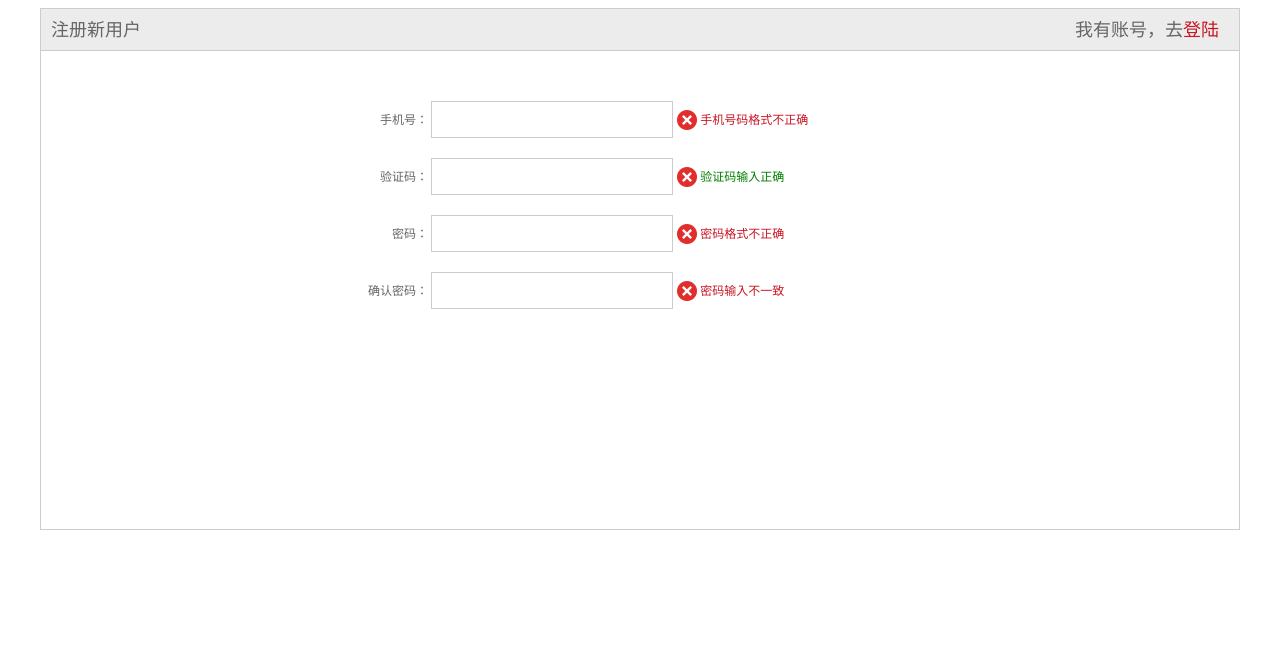
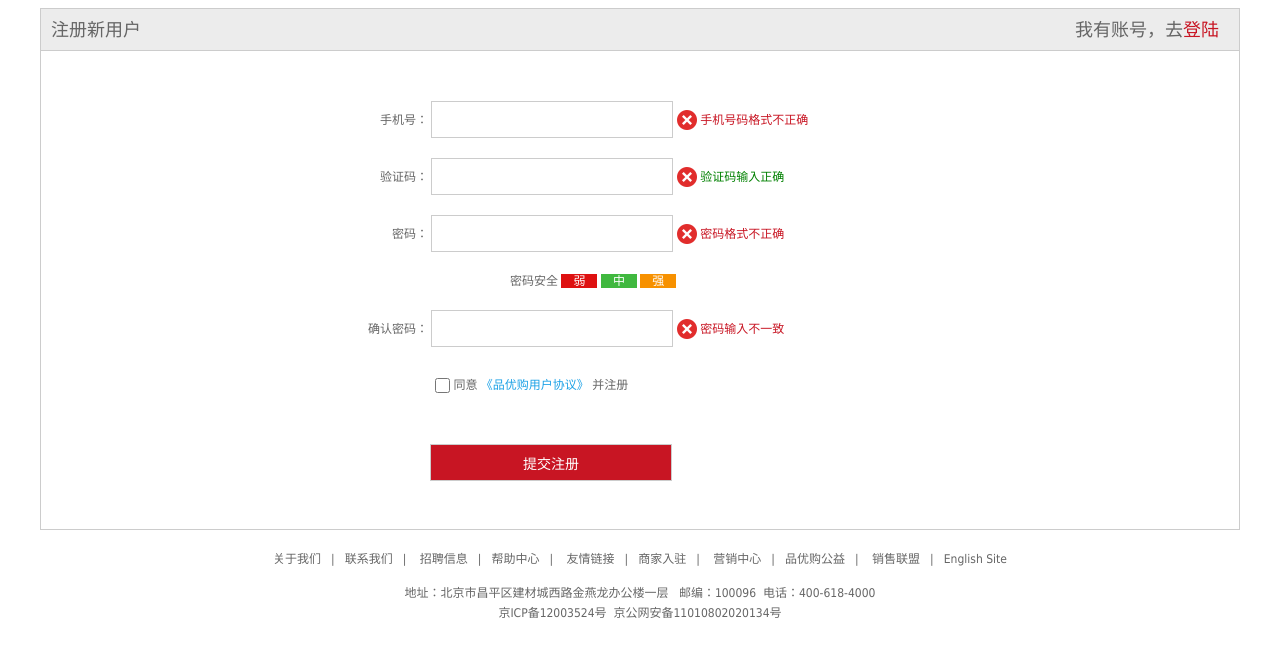
Before and after one commit to A-lioth/Front-end_Program, a plain HTML site: page pink-H5C3/品优购/shoping/register.html in a window 1280 px wide. Shown: the part 96-752 px from the top of the page. Drawn offline with Linux system fonts and the light colour scheme.

Commit message:
✨ feat: 新增注册页同意协议和提交注册模块及样式，优化用户体验。

```diff
--- a/pink-H5C3/品优购/shoping/css/register.css
+++ b/pink-H5C3/品优购/shoping/css/register.css
@@ -48,6 +48,9 @@ header {
     height: 37px;
     border: 1px solid #ccc;
 }
+.reg-form li:nth-child(6) input {
+    width: 15px;
+}
 .error {
     color: #c81523;
 }
@@ -66,3 +69,49 @@ header {
 .success-icon {
     background-image: url(../images/success.png) no-repeat;
 }
+.safe {
+    padding-left: 170px;
+}
+.safe em {
+    padding: 0 12px;
+    color: #fff;
+}
+.safe .weak {
+    background-color: #de1111;
+}
+.safe .mid {
+    background-color: #40b83f;
+}
+.safe .strong {
+    background-color: #f79100;
+}
+.agreement {
+    padding-left: 95px;
+}
+.agreement input {
+    vertical-align: middle;
+}
+.agreement a {
+    color: #1ba1e6;
+}
+.btn {
+    width: 200px;
+    height: 34px;
+    background-color: #c81523;
+    font-size: 14px;
+    color: #fff;
+    margin: 20px 0 0 90px;
+}
+.mod-copyright {
+    text-align: center;
+    padding-top: 20px;
+}
+.mod-copyright .links {
+    margin-bottom: 15px;
+}
+.mod-copyright .links a {
+    padding: 0 10px;
+}
+.mod-copyright .copyright {
+    line-height: 20px;
+}
--- a/pink-H5C3/品优购/shoping/register.html
+++ b/pink-H5C3/品优购/shoping/register.html
@@ -52,6 +52,12 @@
                                     密码格式不正确
                                 </span>
                             </li>
+                            <li class="safe">
+                                密码安全
+                                <em class="weak">弱</em>
+                                <em class="mid">中</em>
+                                <em class="strong">强</em>
+                            </li>
                             <li>
                                 <label for="">确认密码：</label>
                                 <input type="password" />
@@ -60,11 +66,35 @@
                                     密码输入不一致
                                 </span>
                             </li>
+                            <li class="agreement">
+                                <input type="checkbox" name="" id="" />
+                                同意
+                                <a href="#">《品优购用户协议》</a>
+                                并注册
+                            </li>
+                            <li>
+                                <input type="submit" value="提交注册" class="btn" />
+                            </li>
                         </ul>
                     </form>
                 </div>
             </div>
-            <footer></footer>
+            <footer>
+                <div class="mod-copyright">
+                    <div class="links">
+                        <a href="#">关于我们</a>|<a href="#">联系我们</a>|
+                        <a href="#">招聘信息</a>|<a href="#">帮助中心</a>|
+                        <a href="#">友情链接</a>|<a href="#">商家入驻</a>|
+                        <a href="#">营销中心</a>|<a href="#">品优购公益</a>|
+                        <a href="">销售联盟</a>|<a href="#">English Site</a>
+                    </div>
+                    <div class="copyright">
+                        地址：北京市昌平区建材城西路金燕龙办公楼一层&nbsp;&nbsp;
+                        邮编：100096&nbsp;&nbsp;电话：400-618-4000 <br />
+                        京ICP备12003524号&nbsp;&nbsp;京公网安备11010802020134号
+                    </div>
+                </div>
+            </footer>
         </div>
     </body>
 </html>
```
